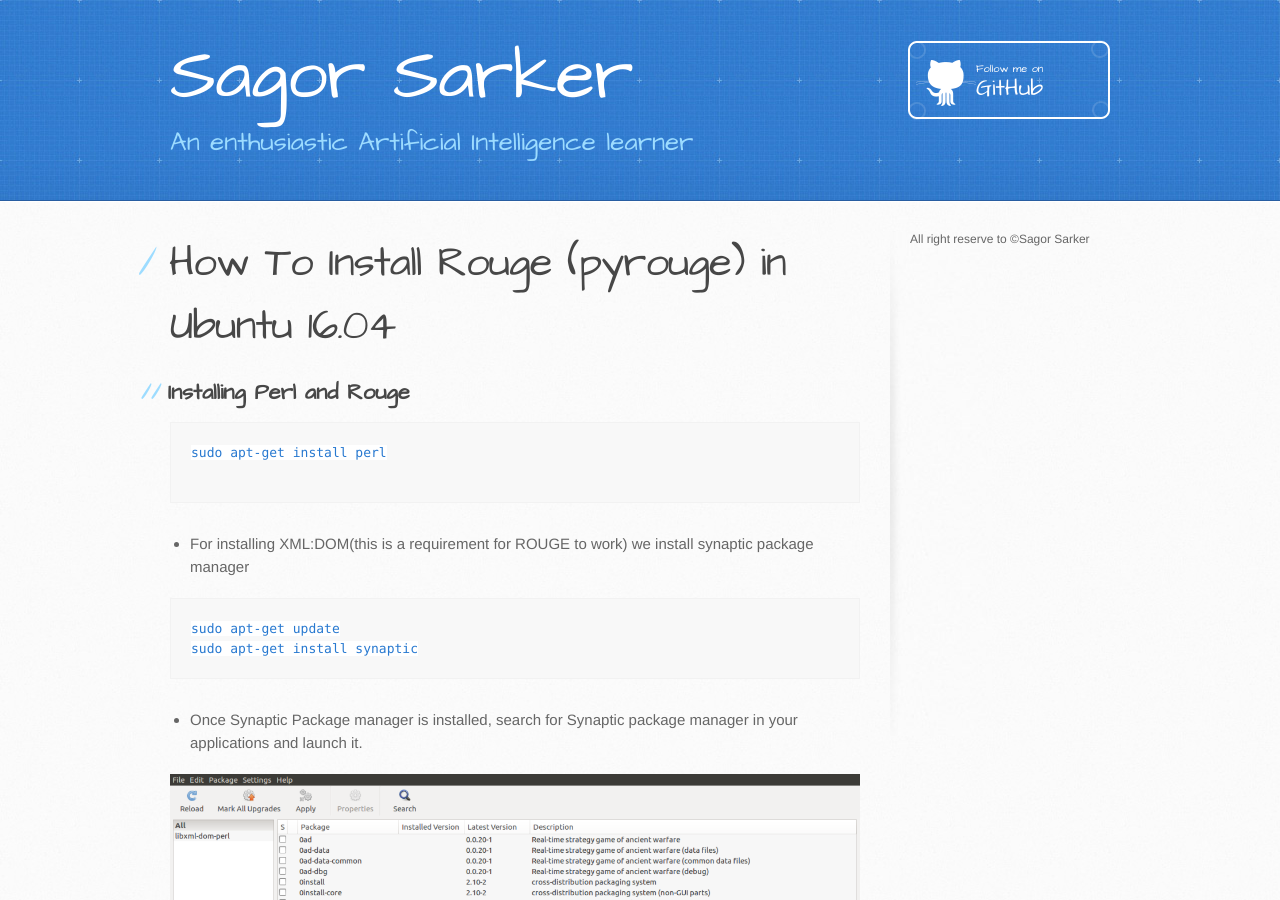
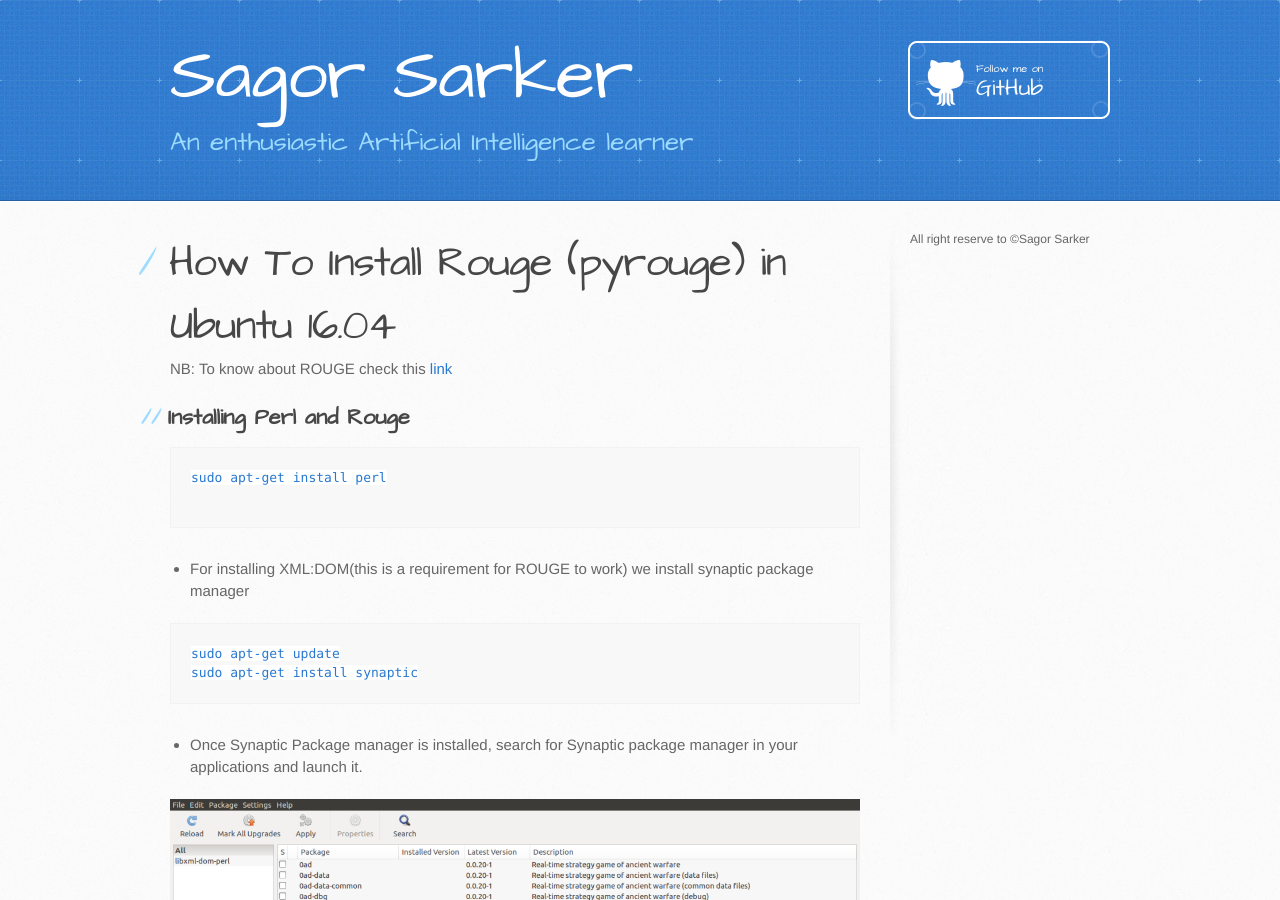
Before and after one commit to sagorbrur/sagorbrur.github.io, a Jekyll site: the page built from install_rouge.md, in a window 1280 px wide and 900 px high. Built offline with Jekyll 4.4.1, drawn with Linux system fonts in a browser that asks for light colours; our own code applies the rules of GitHub Pages for plain Markdown files.

Commit message:
Update install_rouge.md

```diff
--- a/install_rouge.md
+++ b/install_rouge.md
@@ -1,4 +1,6 @@
 # How To Install Rouge (pyrouge) in Ubuntu 16.04
+
+NB: To know about ROUGE check this [link](rouge.md)
 
 ## Installing Perl and Rouge
 
```
